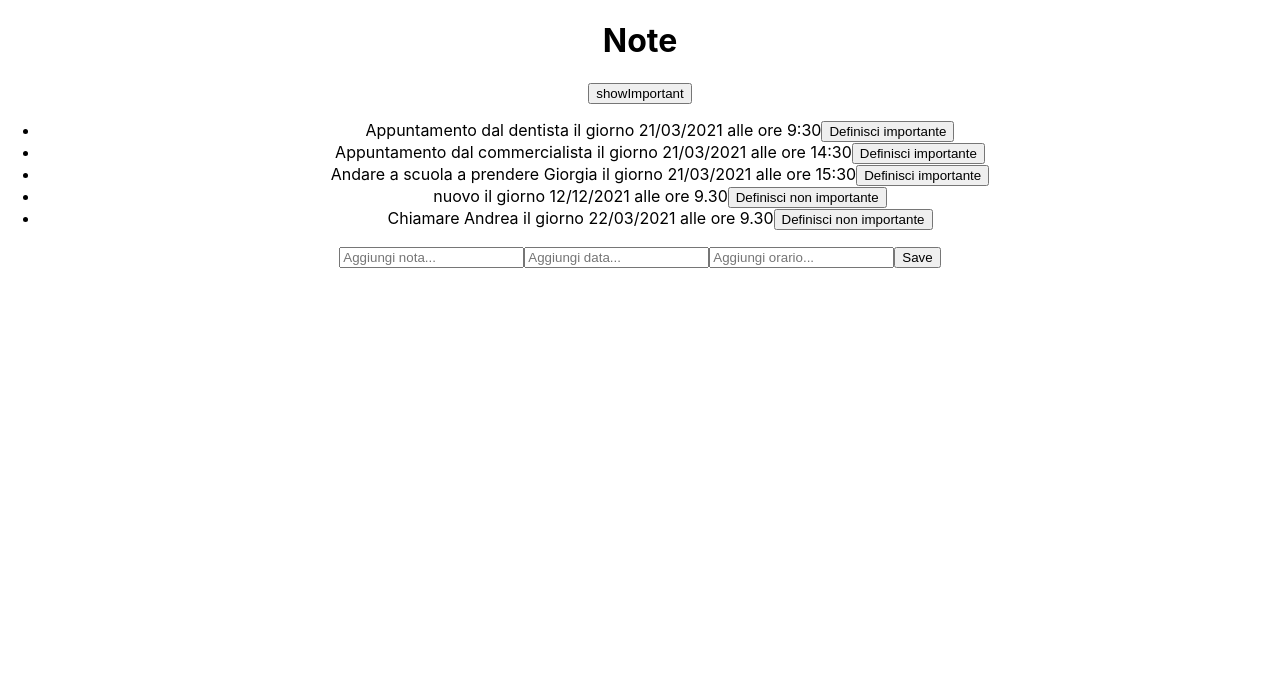
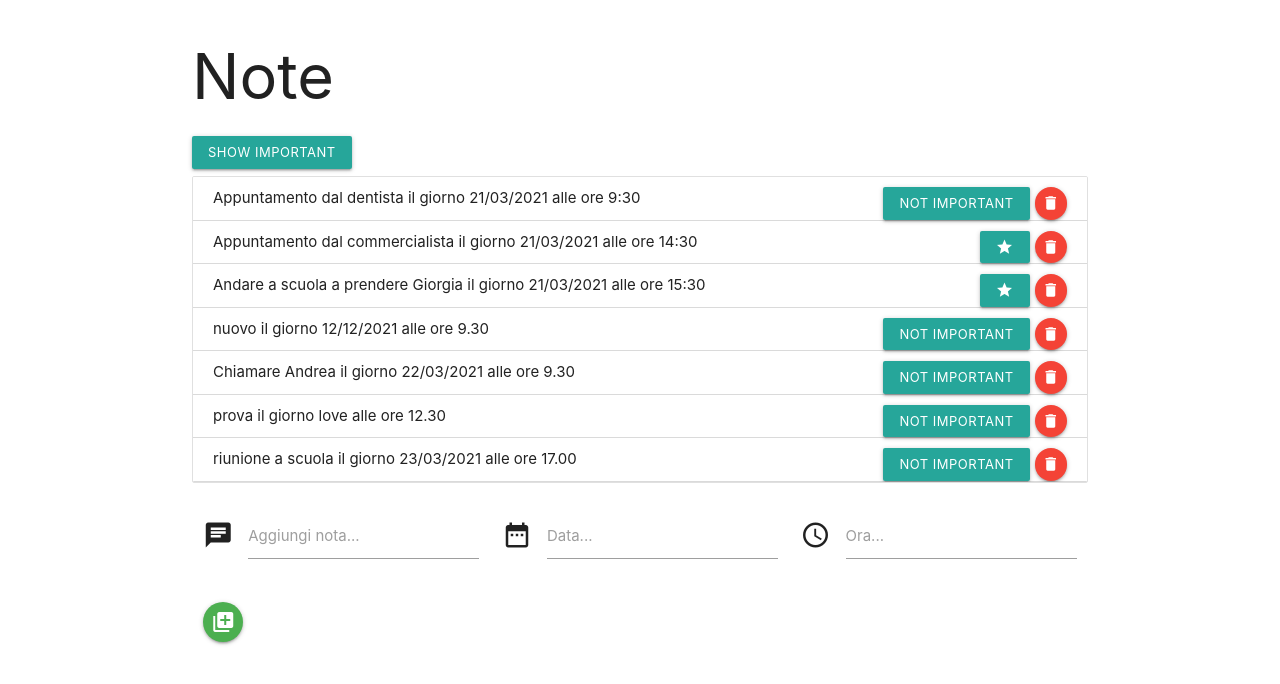
Before and after one commit to freewebsolution/ReactHooks, a React (Create React App) app in the folder notes/: page / in a window 1280 px wide. Shown: the top 684 px of the page. Built offline with nearby package versions, Linux system fonts and the light colour scheme; data requests are answered from the project's data file.

Commit message:
Aggiungiamo lo stile all'app

```diff
--- a/notes/db.json
+++ b/notes/db.json
@@ -6,7 +6,7 @@
       "data": "2021-03-18T9: 30.0981Z",
       "giorno": "21/03/2021",
       "ora": "9:30",
-      "important": false
+      "important": true
     },
     {
       "id": 2,
@@ -39,6 +39,22 @@
       "data": "2021-03-20T10:51:51.840Z",
       "important": true,
       "id": 5
+    },
+    {
+      "tema": "prova",
+      "giorno": "love",
+      "ora": "12.30",
+      "data": "2021-03-21T10:16:06.914Z",
+      "important": true,
+      "id": 7
+    },
+    {
+      "tema": "riunione a scuola",
+      "giorno": "23/03/2021",
+      "ora": "17.00",
+      "data": "2021-03-22T10:47:54.127Z",
+      "important": true,
+      "id": 8
     }
   ]
 }
--- a/notes/public/index.html
+++ b/notes/public/index.html
@@ -1,14 +1,12 @@
 <!DOCTYPE html>
 <html lang="en">
+
 <head>
   <meta charset="utf-8" />
   <link rel="icon" href="%PUBLIC_URL%/favicon.ico" />
   <meta name="viewport" content="width=device-width, initial-scale=1" />
   <meta name="theme-color" content="#000000" />
-    <meta
-      name="description"
-      content="Web site created using create-react-app"
-    />
+  <meta name="description" content="Web site created using create-react-app" />
   <link rel="apple-touch-icon" href="%PUBLIC_URL%/logo192.png" />
   <!--
       manifest.json provides metadata used when your web app is installed on a
@@ -25,7 +23,11 @@
       Learn how to configure a non-root public URL by running `npm run build`.
     -->
   <title>React App</title>
+  <!-- Compiled and minified CSS -->
+  <link rel="stylesheet" href="https://cdnjs.cloudflare.com/ajax/libs/materialize/1.0.0/css/materialize.min.css">
+  <link href="https://fonts.googleapis.com/icon?family=Material+Icons" rel="stylesheet">
 </head>
+
 <body>
   <noscript>You need to enable JavaScript to run this app.</noscript>
   <div id="root"></div>
@@ -40,4 +42,7 @@
       To create a production bundle, use `npm run build` or `yarn build`.
     -->
 </body>
+<!-- Compiled and minified JavaScript -->
+<script src="https://cdnjs.cloudflare.com/ajax/libs/materialize/1.0.0/js/materialize.min.js"></script>
+
 </html>
--- a/notes/src/App.js
+++ b/notes/src/App.js
@@ -11,7 +11,7 @@ const App = (props) => {
   const [newOur, setNewOur] = useState('')
   const [showAll, setShowAll] = useState(true)
 
-  useEffect(()=> {
+  useEffect(() => {
     console.log('effect')
     axios
       .get(url)
@@ -19,7 +19,7 @@ const App = (props) => {
         console.log('promise fullfiled')
         setNote(res.data)
       })
-  },[])
+  }, [])
   console.log('render', note.length, 'note')
   const addNote = (e) => {
     e.preventDefault()
@@ -42,9 +42,9 @@ const App = (props) => {
   }
   const toggleImportanceOf = id => {
     const nota = note.find(n => n.id === id)
-    const changedNote = {...nota, important: !nota.important}
+    const changedNote = { ...nota, important: !nota.important }
     axios.put(`${url}/${id}`, changedNote).then(res => {
-      setNote(note.map(nota => nota.id !==id ? nota: res.data))
+      setNote(note.map(nota => nota.id !== id ? nota : res.data))
     })
   }
 
@@ -67,12 +67,12 @@ const App = (props) => {
     ? note
     : note.filter(nota => nota.important)
   return (
-    <div className="App">
+    <div className="container">
       <h1>Note</h1>
-      <button onClick={() => setShowAll(!showAll)}>
-          show{showAll ? 'Important':'All'}
+      <button className='waves-effect waves-light btn-small' onClick={() => setShowAll(!showAll)}>
+        show {showAll ? 'important' : 'all'}
       </button>
-      <ul>
+      <ul className='collection'>
         {noteToShow.map(nota =>
           <Note
             key={nota.id}
@@ -81,24 +81,50 @@ const App = (props) => {
           />
         )}
       </ul>
-      <form onSubmit={addNote}>
+      <div class="row">
+        <form onSubmit={addNote} className='col s12'>
+          <div class="row">
+            <div class="input-field col s4">
+              <i class="material-icons prefix">chat</i>
               <input
-          placeholder="Aggiungi nota..."
+                id="icon_prefix"
+                type="text"
+                className="validate"
+                name='tema'
                 onChange={handleNoteChange}
                 value={newNote}
+                required
               />
+              <label for="icon_prefix">Aggiungi nota...</label>
+            </div>
+            <div class="input-field col s4">
+              <i class="material-icons prefix">date_range</i>
               <input
-          placeholder="Aggiungi data..."
+                id="icon_prefix"
+                type="text"
+                class="validate"
                 onChange={handleDayChange}
                 value={newDay}
+                required
               />
+              <label for="icon_telephone">Data...</label>
+            </div>
+            <div class="input-field col s4">
+              <i class="material-icons prefix">access_time</i>
               <input
-          placeholder="Aggiungi orario..."
+                id="icon_prefix"
+                type="text"
+                class="validate"
                 onChange={handleOurChange}
                 value={newOur}
+                required
               />
-        <button type="submit">Save</button>
+              <label for="icon_telephone">Ora...</label>
+            </div>
+          </div>
+          <button className='btn-floating  waves-effect waves-light green' type='submit'><i className="material-icons">add_to_photos</i></button>
         </form>
+      </div>
     </div>
   );
 }
--- a/notes/src/components/Note.js
+++ b/notes/src/components/Note.js
@@ -1,14 +1,16 @@
 import React from 'react';
 
 const Note = ({ nota, toggleImportance }) => {
-    const label = nota.important ? 'Definisci  non importante' : 'Definisci importante'
+    //const label = nota.important ? 'Definisci  non importante' : 'Definisci importante'
     return (
-        <div>
-            <li>
-                {nota.tema} il giorno {nota.giorno} alle ore {nota.ora}
-                <button onClick={toggleImportance}> {label}</button>
-            </li>
-        </div>
+        <li className='collection-item' style={{ borderBottom: '1px solid #dadada' }}>
+            <span className='title'>{nota.tema} il giorno {nota.giorno} alle ore {nota.ora}</span>
+            <span className="secondary-content">
+                <button className='waves-effect waves-light btn-small ' onClick={toggleImportance}>{nota.important ? 'not important' : <i className="material-icons">grade</i>}</button>
+                <button style={{ marginLeft: '5px' }} className='btn-floating btn-small waves-effect waves-light red'> <i className="material-icons">delete</i></button>
+            </span>
+
+        </li>
     );
 };
 
```
Lines whose indentation alone changed are shown as unchanged.
